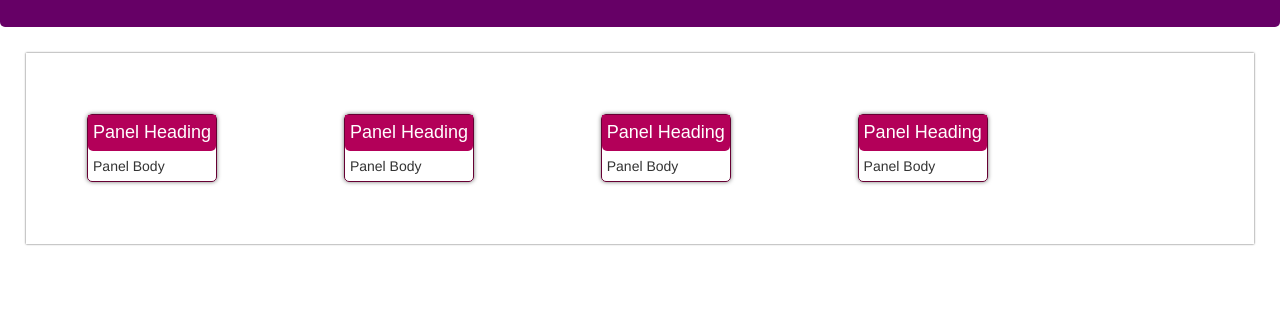
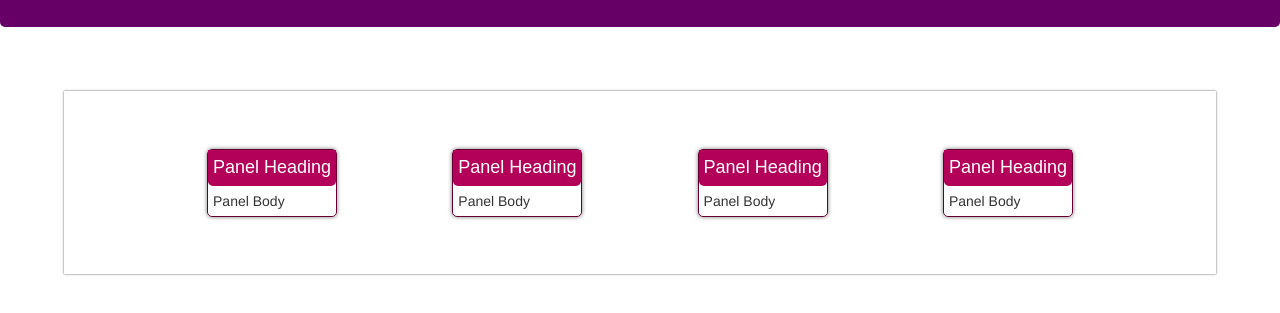
Before and after one commit to sannantariq/web-app-tutorials, a plain HTML site: page website_5/index.html in a window 1280 px wide. Shown: the part 73-386 px from the top of the page. Drawn offline with nearby package versions, Linux system fonts and the light colour scheme.

Commit message:
managed to align to center, can now begin jQuery tut

```diff
--- a/website_5/styles/main.css
+++ b/website_5/styles/main.css
@@ -14,11 +14,10 @@
 
 
 .myPanelBlocks {
-	/*display: inline-block;*/
 	box-shadow: 0 0 2px #555;
-	/*align-content: center;*/
-	/*align-self: center;*/
-	margin: 2%;
+	margin: 5%;
+	display: flex;
+	justify-content: center;
 }
 
 
```
